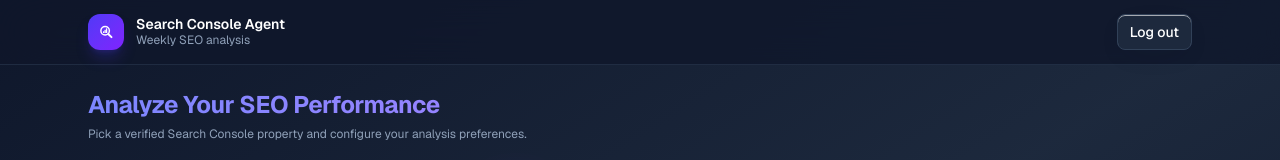
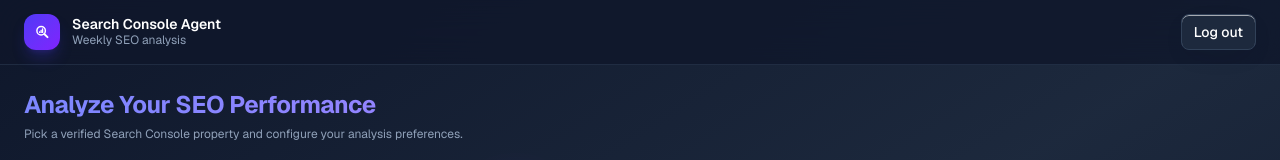
Before and after one commit to muhmdusman/seo-agent, a Next.js app in the folder frontend/: page /dashboard in a window 1280 px wide. Shown: the top 160 px of the page. Built offline with nearby package versions, Linux system fonts and the light colour scheme; no server answers; sample sign-in values are in the browser's storage.

Commit message:
fix: increase container width to 90rem for wider search bar display

```diff
--- a/frontend/src/app/dashboard/page.tsx
+++ b/frontend/src/app/dashboard/page.tsx
@@ -224,7 +224,7 @@ export default function DashboardPage() {
   return (
     <div className="flex flex-1 flex-col min-h-screen bg-gradient-to-br from-slate-900 via-slate-800 to-slate-900">
       <header className="sticky top-0 z-40 backdrop-blur-xl bg-slate-900/80 border-b border-slate-700/50">
-        <div className="mx-auto flex max-w-6xl items-center justify-between gap-4 px-4 sm:px-6 py-3.5">
+        <div className="mx-auto flex max-w-6xl items-center justify-between gap-4 px-4 sm:px-6 py-3.5" style={{ maxWidth: '90rem' }}>
           <div className="flex items-center gap-2 sm:gap-3">
             <BrandMark className="h-8 w-8 sm:h-9 sm:w-9" />
             <div className="flex flex-col">
@@ -248,7 +248,7 @@ export default function DashboardPage() {
         </div>
       </header>
 
-      <main className="mx-auto flex w-full max-w-6xl flex-1 flex-col gap-4 px-4 sm:px-6 py-6">
+      <main className="mx-auto flex w-full flex-1 flex-col gap-4 px-4 sm:px-6 py-6" style={{ maxWidth: '90rem' }}>
         <div className="flex flex-col gap-1">
           <h1 className="text-xl sm:text-2xl font-bold bg-gradient-to-r from-indigo-400 to-purple-400 bg-clip-text text-transparent">
             Analyze Your SEO Performance
--- a/frontend/src/components/premium-search-input.tsx
+++ b/frontend/src/components/premium-search-input.tsx
@@ -369,7 +369,7 @@ const StyledWrapper = styled.div`
     max-height: 35px;
     max-width: 85px;
     height: 100%;
-    width: 100%;
+    width: 200%;
     cursor: pointer;
     isolation: isolate;
     overflow: hidden;
```
